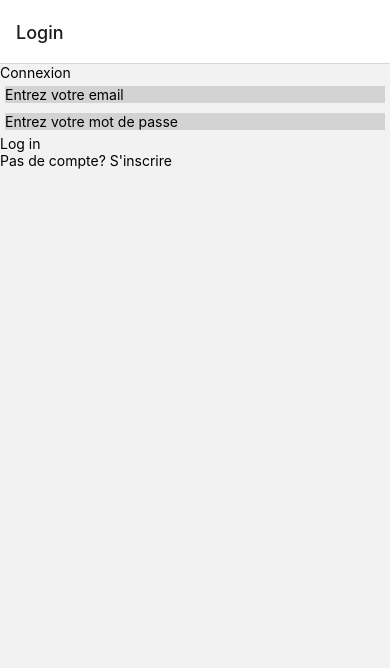
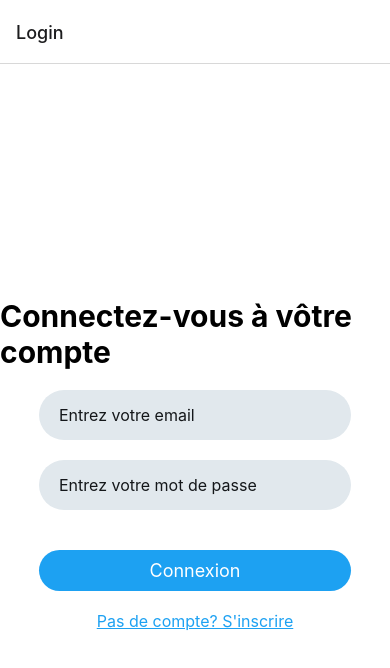
Before and after one commit to fyambos/AwesomeProject, a React Native app: screen / in a window 390 px wide. Shown: the top 668 px of the page. Built offline with nearby package versions, Linux system fonts and the light colour scheme.

Commit message:
added Login Stylesheet and removed the unhelpful try catch

```diff
--- a/src/screens/Login.js
+++ b/src/screens/Login.js
@@ -1,21 +1,72 @@
 import React, {useEffect,useState} from 'react';
-import {View, Text, TextInput,TouchableOpacity} from 'react-native';
+import {View, Text, TextInput,TouchableOpacity, StyleSheet} from 'react-native';
 import {login} from '../services/students'
 
 const Login = ({navigation}) => {
     const [email,setEmail] = useState("");
     const [password,setPassword] = useState("");
     const [studentId, setStudentId] = useState("");
+    const [message, setMessage] = useState("");
+
+    const styles = StyleSheet.create({
+      container: {
+        flex: 1,
+        backgroundColor: '#fff',
+        alignItems: 'center',
+        justifyContent: 'center',
+      },
+      title: {
+        fontSize: 30,
+        fontWeight: 'bold',
+        marginVertical: 20,
+      },
+      input: {
+        backgroundColor: '#E1E8ED',
+        borderRadius: 9999,
+        color: '#14171A',
+        fontSize: 16,
+        paddingHorizontal: 20,
+        paddingVertical: 15,
+        width: '80%',
+        marginBottom: 20,
+      },
+      button: {
+        backgroundColor: '#1da1f2',
+        padding: 10,
+        borderRadius: 50,
+        width: '80%',
+        alignItems: 'center',
+        marginTop: 20,
+      },
+      buttonText: {
+        color: '#fff',
+        fontSize: 18,
+      },
+      registerLink: {
+        color: '#1da1f2',
+        marginTop: 20,
+        fontSize: 16,
+        textDecorationLine: 'underline',
+      },
+    });
+
+
     const onPressRegister = () => {
       navigation.navigate('Register');
     }
     const onPressHandler = async () => {
-
-        try {
+      if (!email || email=="" || !password || password=="") {
+        console.log("Vous devez remplir tous les champs!");
+      }
+      else {
         const res = await login({
                           email,
                           password
                       });
+          if(typeof res === 'undefined') {
+            console.log(res);
+            console.log(typeof(res));
+          } else {
             if (res.status < 200 || res.status >= 300) {
               console.log("Error: Code ",res.status, " - ",res.data.msg);
               navigation.navigate('Login');
@@ -25,17 +76,16 @@ const Login = ({navigation}) => {
               setStudentId(res._id);
               navigation.navigate('Home', { studentId: studentId });
             }
-        } catch (error) {
-          console.log('Login error:', error);
-          console.log('Is Docker running? Run \'ipconfig\' and change the ip of the api');
           }
       };
+    }
+
 
     return (
-        <View>
-            <Text>Connexion</Text>
+        <View style={styles.container}>
+            <Text style={styles.title}>Connectez-vous à vôtre compte</Text>
             <TextInput
-                style={{backgroundColor: 'lightgrey', padding:0,margin:5}}
+                style={styles.input}
                 type='email'
                 name='email'
                 placeholder="Entrez votre email"
@@ -43,7 +93,7 @@ const Login = ({navigation}) => {
                 value={email}
             />
             <TextInput
-                style={{backgroundColor: 'lightgrey', padding:0,margin:5}}
+                style={styles.input}
                 type='password'
                 name='password'
                 placeholder="Entrez votre mot de passe"
@@ -51,11 +101,11 @@ const Login = ({navigation}) => {
                 value={password}
                 secureTextEntry={true}
             />
-            <TouchableOpacity onPress={onPressHandler}>
-                <Text>Log in</Text>
+            <TouchableOpacity style={styles.button} onPress={onPressHandler}>
+                <Text style={styles.buttonText}>Connexion</Text>
             </TouchableOpacity>
             <TouchableOpacity onPress={onPressRegister}>
-                <Text>Pas de compte? S'inscrire</Text>
+                <Text style={styles.registerLink}>Pas de compte? S'inscrire</Text>
             </TouchableOpacity>
         </View>
     );
--- a/src/services/students.js
+++ b/src/services/students.js
@@ -9,7 +9,8 @@ export const login = async (data) => {
         return res.data;
     }
     catch(error) {
-        //console.log("service students.js error:",error.response);
+        console.log("error",error)
+        console.log("service students.js error:",error.response);
         return error.response;
     }
 }
```
Lines whose indentation alone changed are shown as unchanged.
